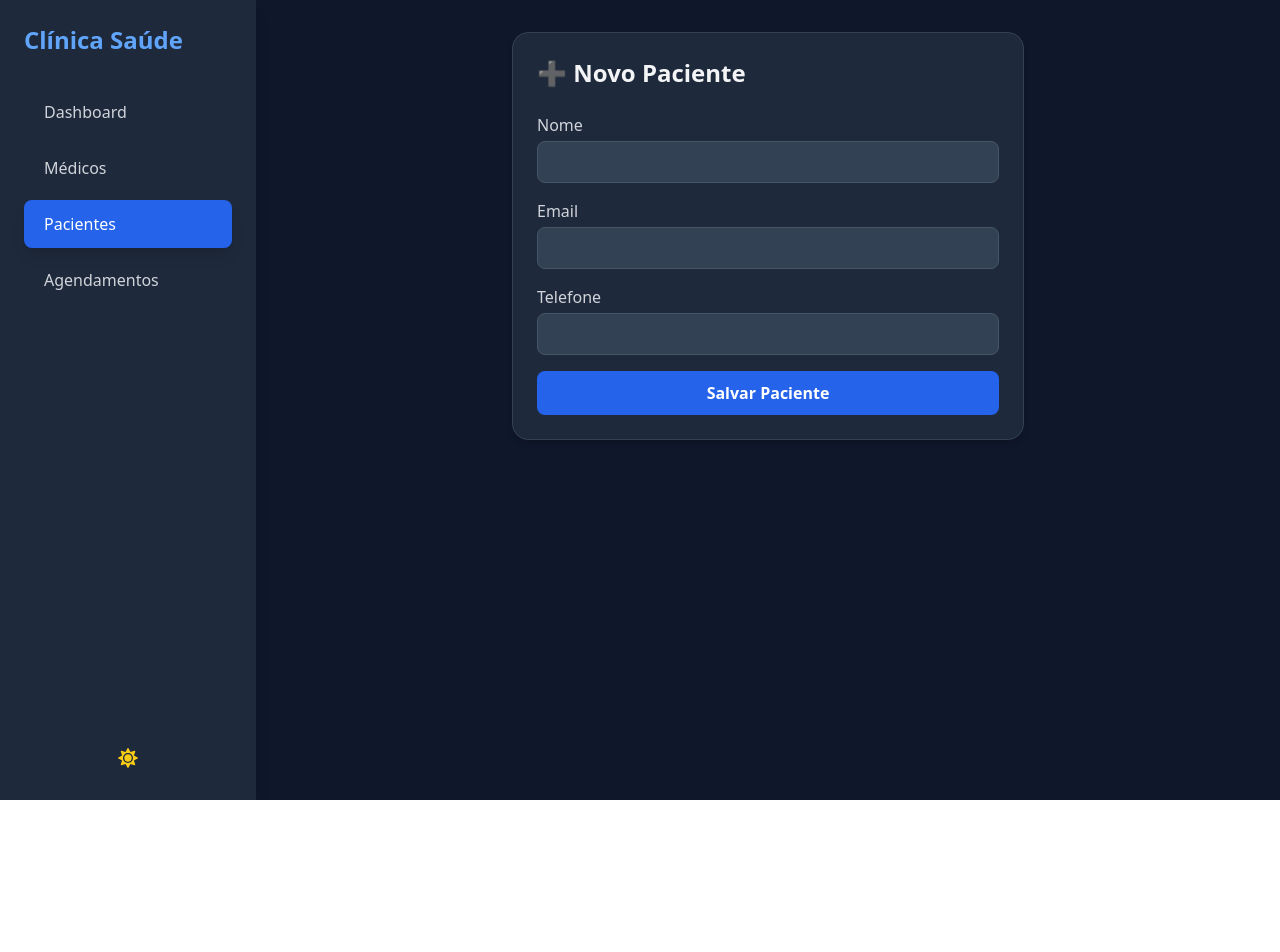
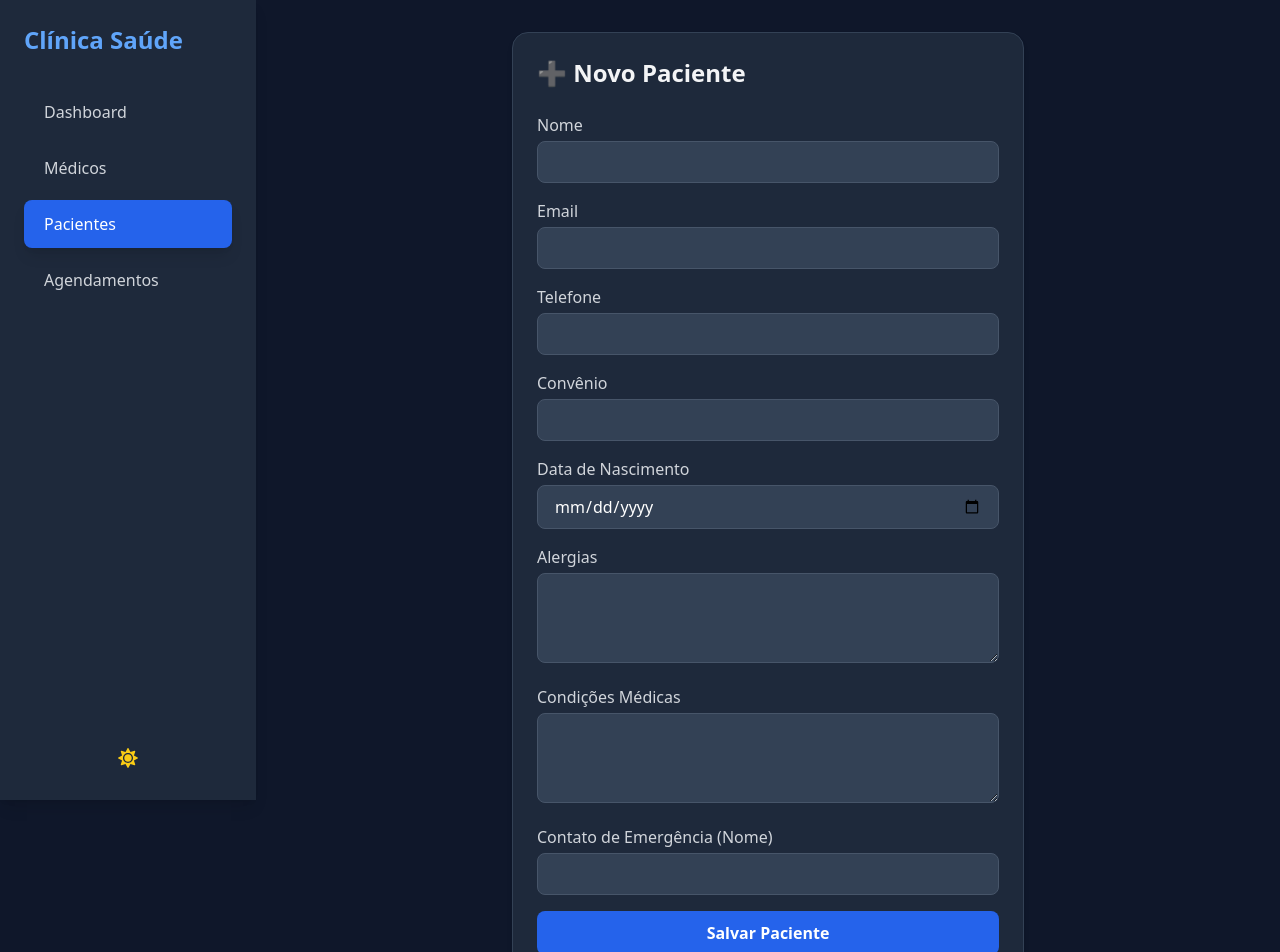
Before and after one commit to BrunoBerwig/SA, a React (Create React App) app in the folder frontend/: page /pacientes/novo in a window 1280 px wide. Shown: the top 952 px of the page. Before the commit the page ends 800 px from the top, so only its background shows below. Built offline with nearby package versions, Linux system fonts and the light colour scheme; sample sign-in values are in the browser's storage.

Commit message:
Novos campos no formulario do paciente

```diff
--- a/frontend/src/components/Pacientes/PacienteForm.js
+++ b/frontend/src/components/Pacientes/PacienteForm.js
@@ -7,13 +7,34 @@ import Spinner from '../common/Spinner';
 const PacienteForm = () => {
     const navigate = useNavigate();
     const { id } = useParams();
-    const [formData, setFormData] = useState({ nome: '', email: '', telefone: '' });
+    // 1. Atualizar o estado formData para incluir todos os novos campos
+    // Use nomes de variáveis em camelCase no JS para consistência (ex: dataNascimento para data_nascimento)
+    const [formData, setFormData] = useState({
+        nome: '',
+        email: '',
+        telefone: '',
+        convenio: '',
+        dataNascimento: '', // Para input type="date", o valor inicial deve ser string vazia ou data formatada 'YYYY-MM-DD'
+        alergias: '',
+        condicoesMedicas: '',
+        contatoEmergenciaNome: ''
+    });
     const [isLoading, setIsLoading] = useState(false);
 
     useEffect(() => {
         if (id) {
             api.get(`/pacientes/${id}`).then(response => {
-                setFormData(response.data);
+                const pacienteData = response.data;
+                setFormData({
+                    ...pacienteData,
+                    // Formatar data_nascimento para 'YYYY-MM-DD' para o input type="date"
+                    dataNascimento: pacienteData.data_nascimento ? new Date(pacienteData.data_nascimento).toISOString().split('T')[0] : '',
+                    // Backend retorna 'alergias', 'condicoes_medicas', 'contato_emergencia_nome'
+                    // Mapeie para os nomes camelCase no formData
+                    alergias: pacienteData.alergias || '',
+                    condicoesMedicas: pacienteData.condicoes_medicas || '',
+                    contatoEmergenciaNome: pacienteData.contato_emergencia_nome || ''
+                });
             }).catch(error => {
                 toast.error("Não foi possível carregar os dados do paciente.");
                 console.error(error);
@@ -22,24 +43,52 @@ const PacienteForm = () => {
     }, [id]);
 
     const handleChange = (e) => {
+        // Para inputs normais e textareas
         setFormData({ ...formData, [e.target.name]: e.target.value });
     };
 
     const handleSubmit = async (e) => {
         e.preventDefault();
         setIsLoading(true);
+
+        // Prepara os dados para envio, mapeando de camelCase (frontend) para snake_case (backend/DB)
+        const dataToSend = {
+            nome: formData.nome,
+            email: formData.email,
+            telefone: formData.telefone,
+            convenio: formData.convenio,
+            // Ajuste para dataNascimento: se vazio, envia null. Caso contrário, envia o valor.
+            // Isso é importante para colunas DATE que podem ser NULL ou para NOT NULL com DEFAULT.
+            data_nascimento: formData.dataNascimento || null, // Mapeia para data_nascimento no DB
+            alergias: formData.alergias,
+            condicoes_medicas: formData.condicoesMedicas, // Mapeia para condicoes_medicas no DB
+            contato_emergencia_nome: formData.contatoEmergenciaNome // Mapeia para contato_emergencia_nome no DB
+        };
+
+        // Se data_nascimento for NOT NULL no DB e não tiver um DEFAULT,
+        // e você não quer permitir nulos no frontend, adicione uma validação aqui:
+        if (formData.dataNascimento === '' && id === undefined) { // Apenas para novos pacientes
+             toast.error("Data de Nascimento é obrigatória.");
+             setIsLoading(false);
+             return;
+        }
+
         try {
             if (id) {
-                await api.put(`/pacientes/${id}`, formData);
+                await api.put(`/pacientes/${id}`, dataToSend); // Usar dataToSend
                 toast.success('Paciente atualizado com sucesso!');
             } else {
-                await api.post('/pacientes', formData);
+                await api.post('/pacientes', dataToSend); // Usar dataToSend
                 toast.success('Paciente cadastrado com sucesso!');
             }
             navigate('/pacientes');
         } catch (error) {
             toast.error('Ocorreu um erro ao salvar o paciente.');
             console.error('Erro ao salvar paciente:', error);
+            // Se você quiser ver a resposta de erro do backend para depuração:
+            if (error.response && error.response.data) {
+                console.error('Detalhes do erro do backend:', error.response.data);
+            }
         } finally {
             setIsLoading(false);
         }
@@ -51,6 +100,7 @@ const PacienteForm = () => {
         <div className="max-w-lg mx-auto bg-white dark:bg-slate-800 rounded-2xl shadow-md p-6 border border-gray-200 dark:border-slate-700">
             <h2 className="text-2xl font-bold text-gray-800 dark:text-gray-100 mb-6">{pageTitle}</h2>
             <form onSubmit={handleSubmit} className="space-y-4">
+                {/* Campos existentes */}
                 <div>
                     <label className="block text-gray-700 dark:text-gray-300 font-medium mb-1">Nome</label>
                     <input type="text" name="nome" value={formData.nome} onChange={handleChange} className="w-full border rounded-lg px-4 py-2 text-gray-700 focus:outline-none focus:ring-2 focus:ring-blue-500 dark:bg-slate-700 dark:border-slate-600 dark:text-white" required />
@@ -62,6 +112,55 @@ const PacienteForm = () => {
                 <div>
                     <label className="block text-gray-700 dark:text-gray-300 font-medium mb-1">Telefone</label>
                     <input type="text" name="telefone" value={formData.telefone} onChange={handleChange} className="w-full border rounded-lg px-4 py-2 text-gray-700 focus:outline-none focus:ring-2 focus:ring-blue-500 dark:bg-slate-700 dark:border-slate-600 dark:text-white" required />
+                </div>
+                <div>
+                    <label className="block text-gray-700 dark:text-gray-300 font-medium mb-1">Convênio</label>
+                    <input type="text" name="convenio" value={formData.convenio} onChange={handleChange} className="w-full border rounded-lg px-4 py-2 text-gray-700 focus:outline-none focus:ring-2 focus:ring-blue-500 dark:bg-slate-700 dark:border-slate-600 dark:text-white" required />
+                </div>
+
+                {/* Novos Campos */}
+                <div>
+                    <label className="block text-gray-700 dark:text-gray-300 font-medium mb-1">Data de Nascimento</label>
+                    <input
+                        type="date"
+                        name="dataNascimento"
+                        value={formData.dataNascimento}
+                        onChange={handleChange}
+                        className="w-full border rounded-lg px-4 py-2 text-gray-700 focus:outline-none focus:ring-2 focus:ring-blue-500 dark:bg-slate-700 dark:border-slate-600 dark:text-white"
+                        // Adicione 'required' AQUI se você quer que seja obrigatório no frontend
+                        // Mas lembre-se: se a coluna no DB é NOT NULL, o backend também precisa garantir um valor
+                        required={!id} // Exemplo: campo obrigatório apenas ao CRIAR novo paciente
+                    />
+                </div>
+                <div>
+                    <label className="block text-gray-700 dark:text-gray-300 font-medium mb-1">Alergias</label>
+                    <textarea
+                        name="alergias"
+                        value={formData.alergias}
+                        onChange={handleChange}
+                        rows="3" // Ajuste o número de linhas conforme necessário
+                        className="w-full border rounded-lg px-4 py-2 text-gray-700 focus:outline-none focus:ring-2 focus:ring-blue-500 dark:bg-slate-700 dark:border-slate-600 dark:text-white"
+                    ></textarea>
+                </div>
+                <div>
+                    <label className="block text-gray-700 dark:text-gray-300 font-medium mb-1">Condições Médicas</label>
+                    <textarea
+                        name="condicoesMedicas"
+                        value={formData.condicoesMedicas}
+                        onChange={handleChange}
+                        rows="3"
+                        className="w-full border rounded-lg px-4 py-2 text-gray-700 focus:outline-none focus:ring-2 focus:ring-blue-500 dark:bg-slate-700 dark:border-slate-600 dark:text-white"
+                    ></textarea>
+                </div>
+                <div>
+                    <label className="block text-gray-700 dark:text-gray-300 font-medium mb-1">Contato de Emergência (Nome)</label>
+                    <input
+                        type="text"
+                        name="contatoEmergenciaNome"
+                        value={formData.contatoEmergenciaNome}
+                        onChange={handleChange}
+                        className="w-full border rounded-lg px-4 py-2 text-gray-700 focus:outline-none focus:ring-2 focus:ring-blue-500 dark:bg-slate-700 dark:border-slate-600 dark:text-white"
+                    />
                 </div>
 
                 <button
```
Also changed, not shown: 1 other file (tests, documents, lock files or other folders).
